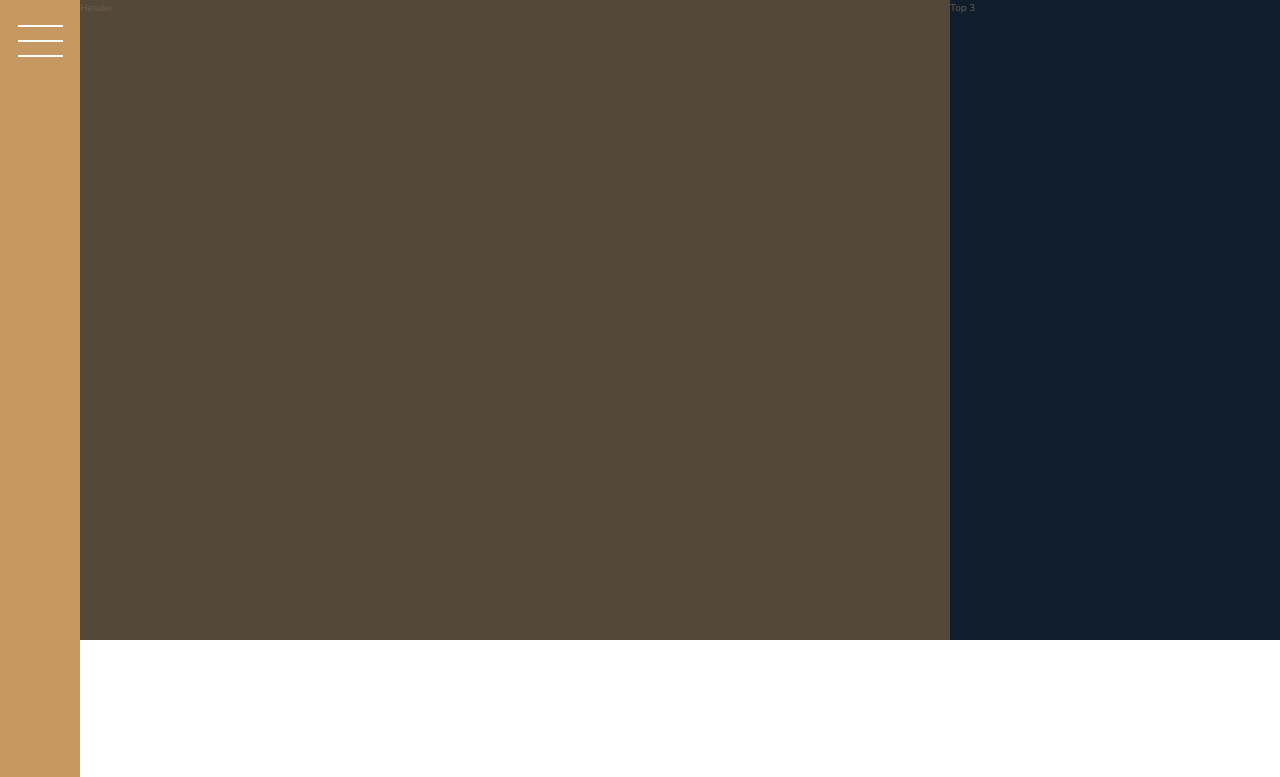
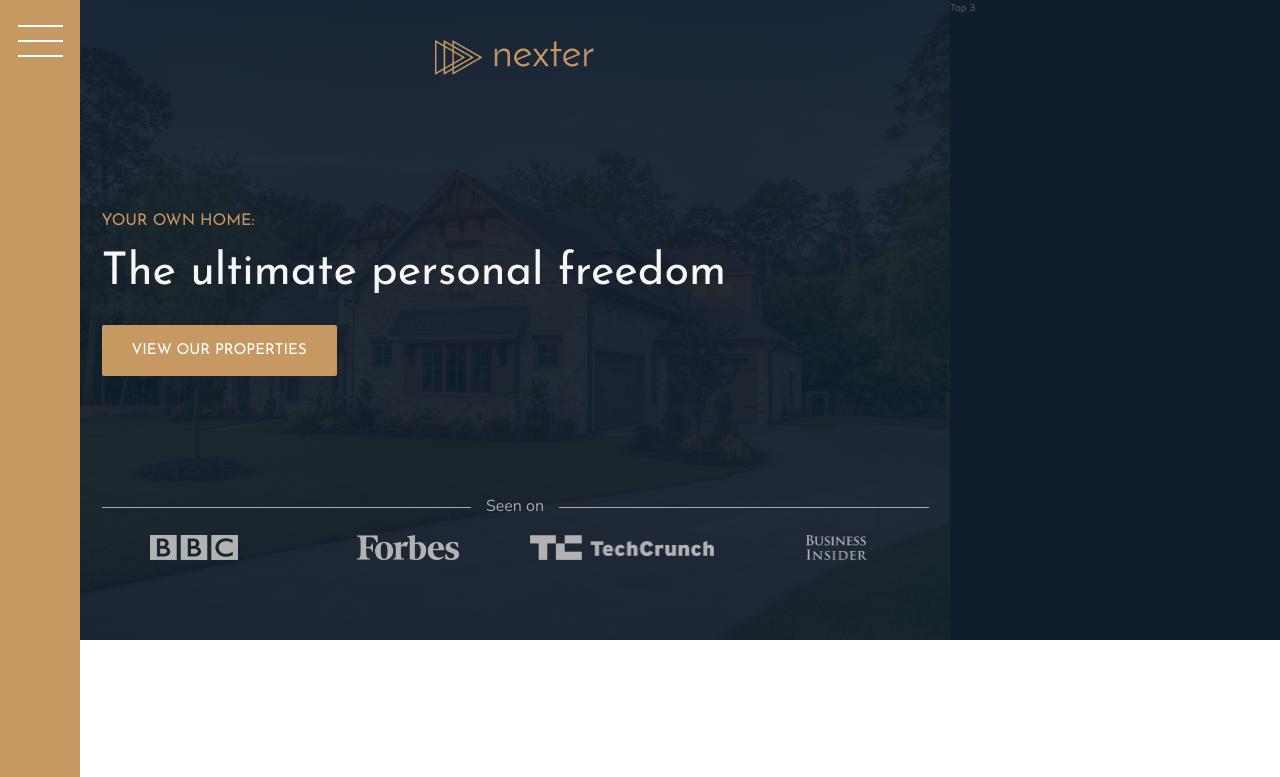
Before and after one commit to Masean/Nexter, a website: page index.html in a window 1280 px wide. Shown: the top 777 px of the page. Drawn offline with nearby package versions, Linux system fonts and the light colour scheme.

Commit message:
Building the header

```diff
--- a/index.html
+++ b/index.html
@@ -17,7 +17,17 @@
         </div>
 
         <header class="header">
-            Header
+           <img src="img/logo.png" alt="Nexter logo" class="header__logo">
+           <h3 class="heading-3">Your own home:</h3>
+           <h1 class="heading-1">The ultimate personal freedom</h1>
+           <button class="btn header__btn">View our properties</button>
+           <div class="header__seenon-text">Seen on</div>
+           <div class="header__seenon-logos">
+               <img src="img/logo-bbc.png" alt="Seen on logo 1">
+               <img src="img/logo-forbes.png" alt="Seen on logo 2">
+               <img src="img/logo-techcrunch.png" alt="Seen on logo 3">
+               <img src="img/logo-bi.png" alt="Seen on logo 4">
+           </div>
 
         </header>
 
--- a/sass/_header.scss
+++ b/sass/_header.scss
@@ -1,4 +1,58 @@
 .header {
   background-color: $color-grey-dark-1;
   grid-column: full-start / col-end 6;
+  background-image: linear-gradient(rgba($color-secondary, .93),
+                                    rgba($color-secondary, .93)),
+                     url(../img/hero.jpeg);
+  background-size: cover;
+  background-position: center;
+  padding: 8rem;
+  padding-top: 4rem;
+
+
+  display: grid;
+  grid-template-rows: 1fr min-content 6rem 1fr;
+  grid-template-columns: max-content;
+  grid-row-gap: 1.5rem;
+  justify-content: center;
+
+  &__logo {
+    height: 3.5rem;
+    justify-self: center;
+  }
+
+  &__btn {
+    align-self: start;
+    justify-self: start;
+  }
+
+  &__seenon-text {
+    display: grid;
+    grid-template-columns: 1fr max-content 1fr;
+    align-items: center;
+    grid-column-gap: 1.5rem;
+
+    font-size: 1.6rem;
+    color: $color-grey-light-2;
+
+    &::before,
+    &::after {
+      content: "";
+      height: 1px;
+      display: block;
+      background-color: currentColor;
+    }
+  }
+
+  &__seenon-logos {
+    display: grid;
+    grid-template-columns: repeat(4, 1fr);
+    grid-column-gap: 3rem;
+    justify-items: center;
+
+    img {
+      height: 2.5rem;
+      filter: brightness(70%);
+    }
+  }
 }
--- a/sass/_sidebar.scss
+++ b/sass/_sidebar.scss
@@ -15,7 +15,6 @@
     height: 2px;
     width: 4.5rem;
     margin-top: 4rem;
-    cursor: pointer;
 
     &::before,
     &::after {
--- a/sass/_typography.scss
+++ b/sass/_typography.scss
@@ -6,7 +6,9 @@
 
 .heading-1 {
   @extend %heading;
-
+  font-size: 4.5rem;
+  color: $color-grey-light-1;
+  line-height: 1;
 }
 
 .heading-2 {
```
Also changed, not shown: css/style.css.
